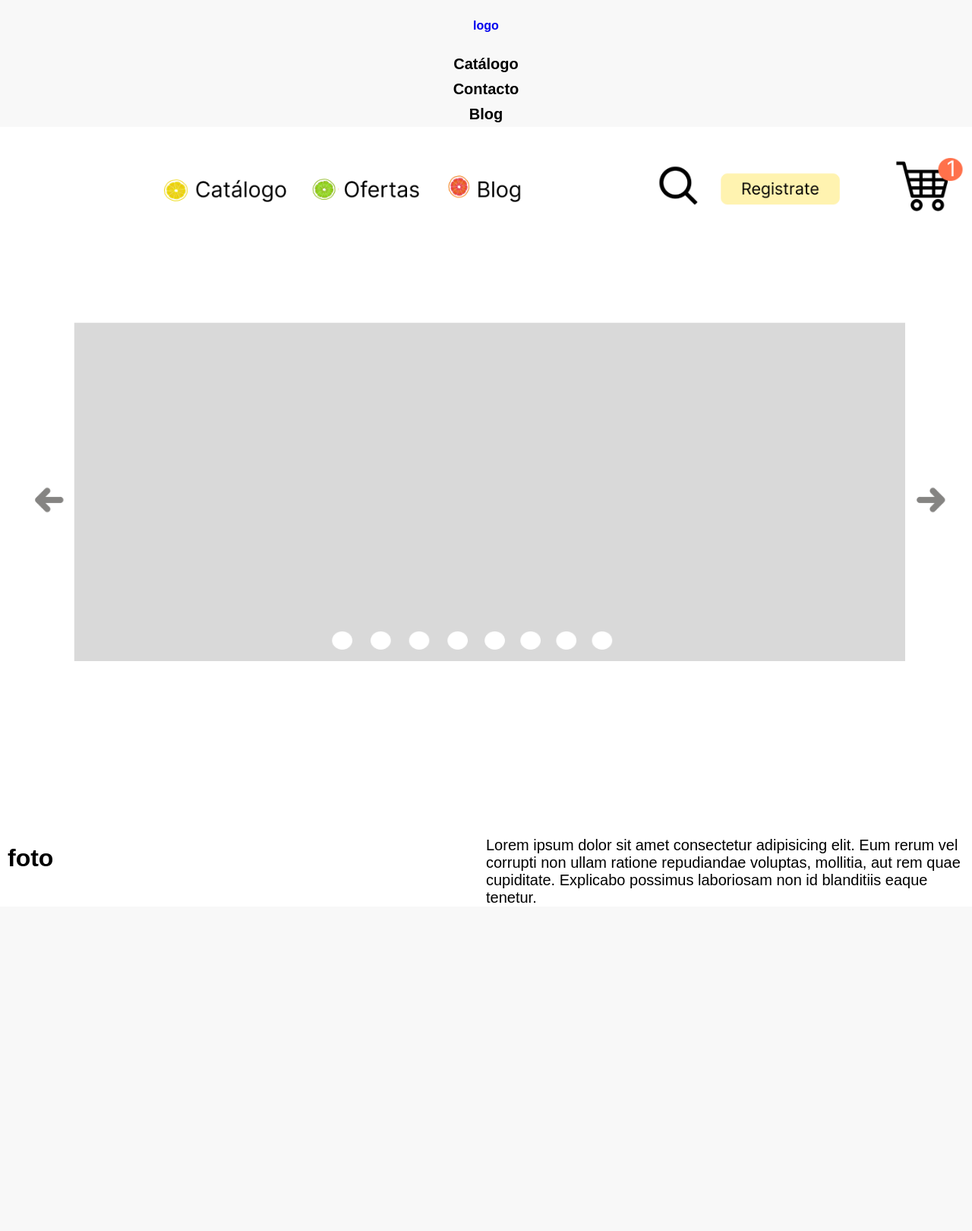
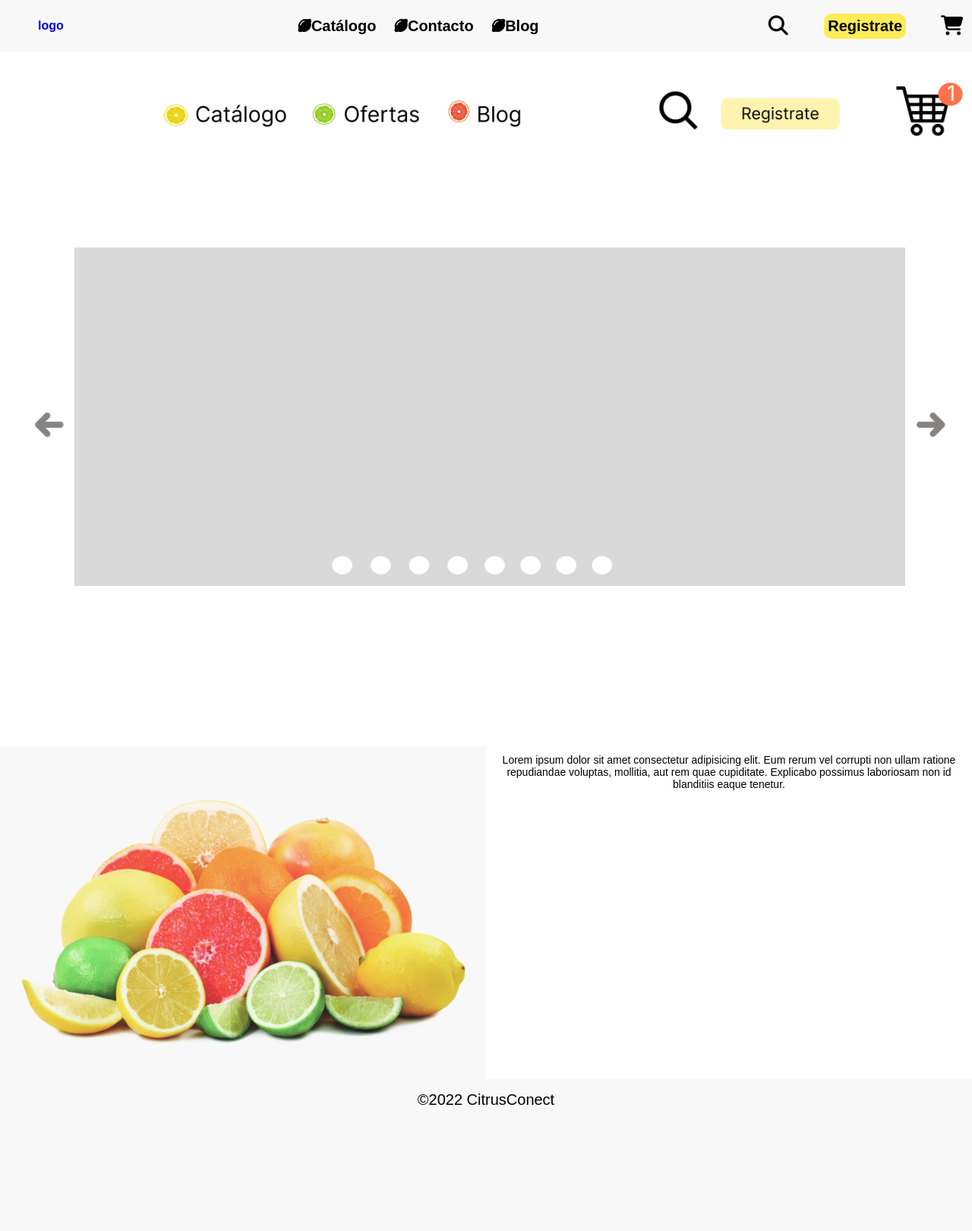
Before and after one commit to Este538/Tienda-Fiel, a PHP site: page /public/index.html in a window 1280 px wide. Shown: the whole page at 76% size. Before the commit the page ends 1188 px from the top, so only its background shows below. Run offline with PHP 8.4, Linux system fonts and the light colour scheme; some libraries are stand-ins or nearby versions.

Commit message:
sliderandnav

```diff
--- a/public/index.html
+++ b/public/index.html
@@ -6,22 +6,37 @@
     <meta name="viewport" content="width=device-width, initial-scale=1.0">
     <title>Inicio</title>
     <link rel="stylesheet" href="/style/style.css">
+    <script src="https://kit.fontawesome.com/5edc3a915f.js" crossorigin="anonymous"></script>
 
 
 </head>
 <body>
     <header >
         <div class="container-nav">
+
             <div class="logo">
                 <a href="index.html" class="logo">logo</a>
             </div>
+
             <nav>
                 <ul class="nav-menu" id="nav-menu">
-                    <li class="nav-menu-item"><a href="" class="nav-menu-link">Catálogo</a></li>
-                    <li class="nav-menu-item"><a href="" class="nav-menu-link">Contacto</a></li>
-                    <li class="nav-menu-item"><a href="" class="nav-menu-link">Blog</a></li>
+                    <li class="nav-menu-item"><a href="" class="nav-menu-link"><i class="fa-solid fa-lemon"></i>Catálogo</a></li>
+                    <li class="nav-menu-item"><a href="" class="nav-menu-link"><i class="fa-solid fa-lemon"></i>Contacto</a></li>
+                    <li class="nav-menu-item"><a href="" class="nav-menu-link"><i class="fa-solid fa-lemon"></i>Blog</a></li>
                 </ul>
             </nav>
+            <div class="carrito">
+                <button id="search" class="search">
+                    <i class="fa-solid fa-magnifying-glass"></i>
+
+                </button>
+                <button id="registro" class="registro">
+                    <h3>Registrate</h3>
+                </button>
+                <button id="carritoIcon" class="carritoIcon">
+                    <i class="fa-solid fa-cart-shopping"></i>
+                </button>
+            </div>
         </div>
     </header>
 
@@ -34,7 +49,7 @@
     <section id="sobreT">
         <div class="container-st">
              <div class="foto">
-                <h3>foto</h3>
+                <img src="/images/citricos.png" alt="citricos">
             </div>
             <div class="descripcion">
                 <p>
@@ -45,9 +60,15 @@
 
     </section>
 
+    <footer>
+        <div class="footer-container">
+            <p>&copy;2022 CitrusConect</p>
+        </div>
+    </footer>
+
     <!--Scripts-->
 
-    <script src="https://kit.fontawesome.com/5edc3a915f.js" crossorigin="anonymous"></script>
+
     <script src="/scripts/animaciones.js"></script>
 
 </body>
--- a/scripts/animaciones.js
+++ b/scripts/animaciones.js
@@ -15,6 +15,7 @@ const slideShow = () =>{
     }else{
         i = 0;
     }
+
 }
 
 window.onload = function (){
--- a/style/style.css
+++ b/style/style.css
@@ -11,17 +11,46 @@ html{
 body{
     font-family: sans-serif;
     margin: 0;
-
+    display: flex;
+    flex-direction: column;
+    min-height: 100vh;
 }
 
 h1{ font-size: 3.5em;}
 h2{font-size: 2.7em;}
-h3{font-size: 2em; padding: 10px;}
+h3{font-size: 2em; padding: 5px;}
 p{font-size: 1.25em;}
 ul{list-style: none;}
 li{font-size: 1.25em;}
 a{text-decoration: none; }
 img{ max-width: 100%; object-fit: cover;}
+
+.search{
+    height: 33px;
+    width: 33px;
+    font-size: 26px;
+    background: none;
+    border: none;
+    color: black;
+}
+
+.registro{
+    font-size: 10px;
+    border: none;
+    background: #fcec57 ;
+    border-radius: 10px;
+    color: black;
+}
+
+.carritoIcon{
+    height: 33px;
+    width: 33px;
+    font-size: 26px;
+    background: none;
+    border: none;
+    color: black;
+}
+
 .container-nav{
     max-width: 1700px;
     display: flex;
@@ -67,10 +96,31 @@ header a:hover{
     color: #0ee020;
 }
 
+.registro :hover{
+    background-color: #efe9d8 ;
+    border-radius: 10px;
+}
+
+.search:hover,.carritoIcon:hover {
+    color: #0ee020;
+}
+
+
+.carrito{
+    padding: 10px;
+    display: flex;
+    flex-direction: row;
+    gap: 44px;
+    align-items: center;
+}
 /*Slider*/
 #hero{
     max-width: 100%;
     max-height: 100%;
+    align-items: center;
+    text-align: center;
+    justify-content: center;
+
 }
 
 .container-slider{
@@ -82,28 +132,74 @@ header a:hover{
 .container-logo img{
     width: 100%;
     height: 100%;
-    transform: transition 1s;
+
 }
-
-
-
 
 
 /*SECCION SOBRE COMPANIA */
 #sobreT {
     max-width: 100%;
-    padding-top: 20px;
     max-height: 100%;
 }
 
 .container-st{
     display: flex;
+    justify-content: center;
 }
 
 .foto{
   width: 50%;
+  display: flex;
+  justify-content: center;
+  text-align: center;
+  background-color: #f8f8f8;
+  min-height: 100%;
 }
+
+.foto img{
+    object-fit: cover;
+}
+
 
 .descripcion{
   width: 50%;
+  align-items: center;
+  text-align: center;
+  font-size: .70em;
 }
+
+.descripcion p{
+    padding: 10px 10px;
+}
+
+/* footer*/
+
+footer{
+    background-color: #f8f8f8;
+    width: 100%;
+    height: 200px;
+    text-align: center;
+    padding: 1em 0;
+    margin-top: auto;
+
+}
+
+.fa-solid fa-citrus{
+
+}
+
+/*para pc*/
+
+@media (min-width: 720px){
+    .container-nav{
+        flex-direction: row;
+    }
+
+    .nav-menu{
+        flex-direction: row;
+        padding-right: 30px;
+
+
+    }
+
+}
```
Also changed, not shown: images/citricos.png (added).
